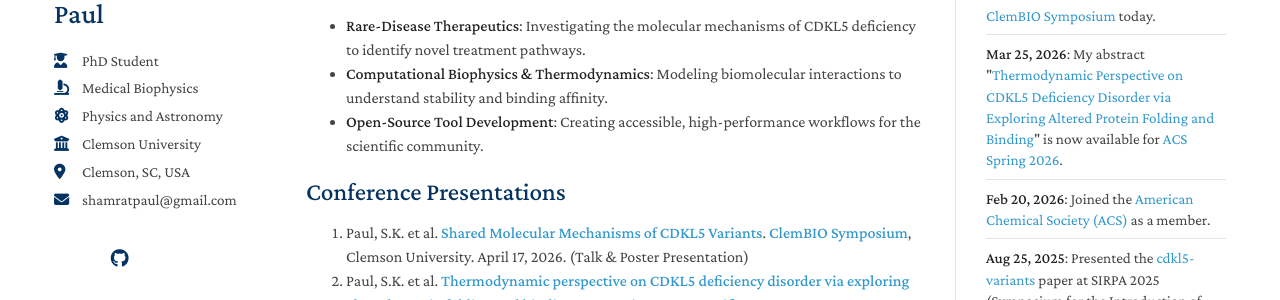
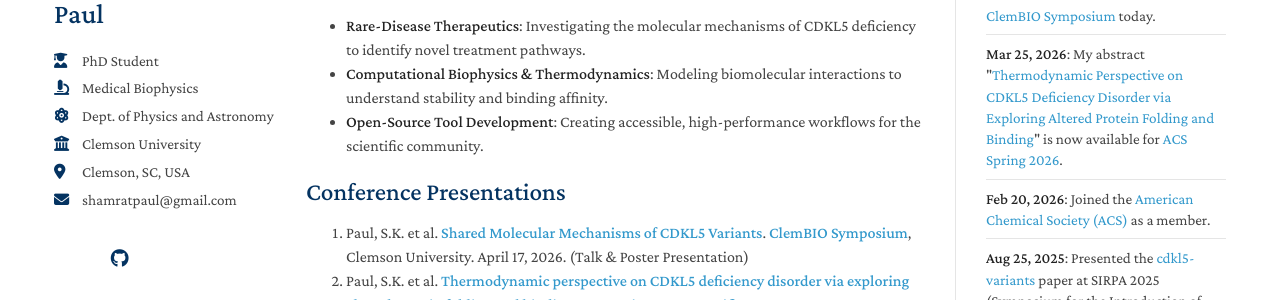
Before and after one commit to paulshamrat/paulshamrat.github.io, a Jekyll site: the page built from index.md, in a window 1280 px wide. Shown: the part 253-553 px from the top of the page. Built offline with Jekyll 4.4.1, drawn with Linux system fonts in a browser that asks for light colours; a style sheet for code colours, icons or effects is not loaded.

Commit message:
Abbreviate Department to Dept.

```diff
--- a/_config.yml
+++ b/_config.yml
@@ -11,7 +11,7 @@
 email: shamratpaul@gmail.com
 position: "PhD Student"
 program: "Medical Biophysics"
-affiliation: "Physics and Astronomy"
+affiliation: "Dept. of Physics and Astronomy"
 affiliation_link: "https://www.clemson.edu/science/departments/physics-astronomy/index.html"
 university: "Clemson University"
 location: "Clemson, SC, USA"
```
